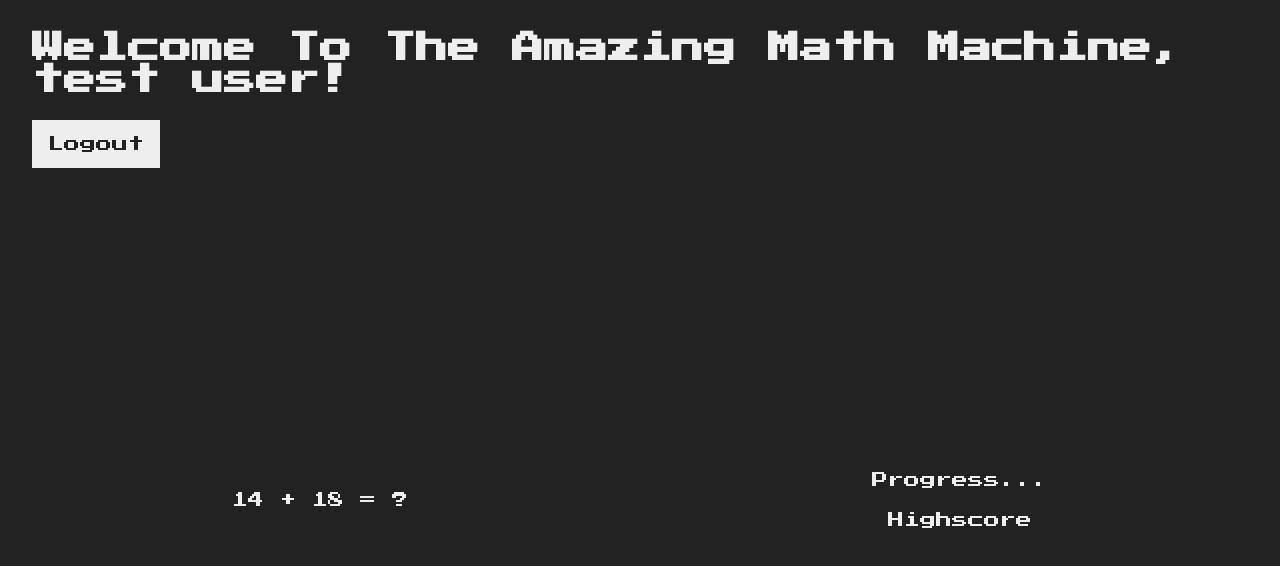
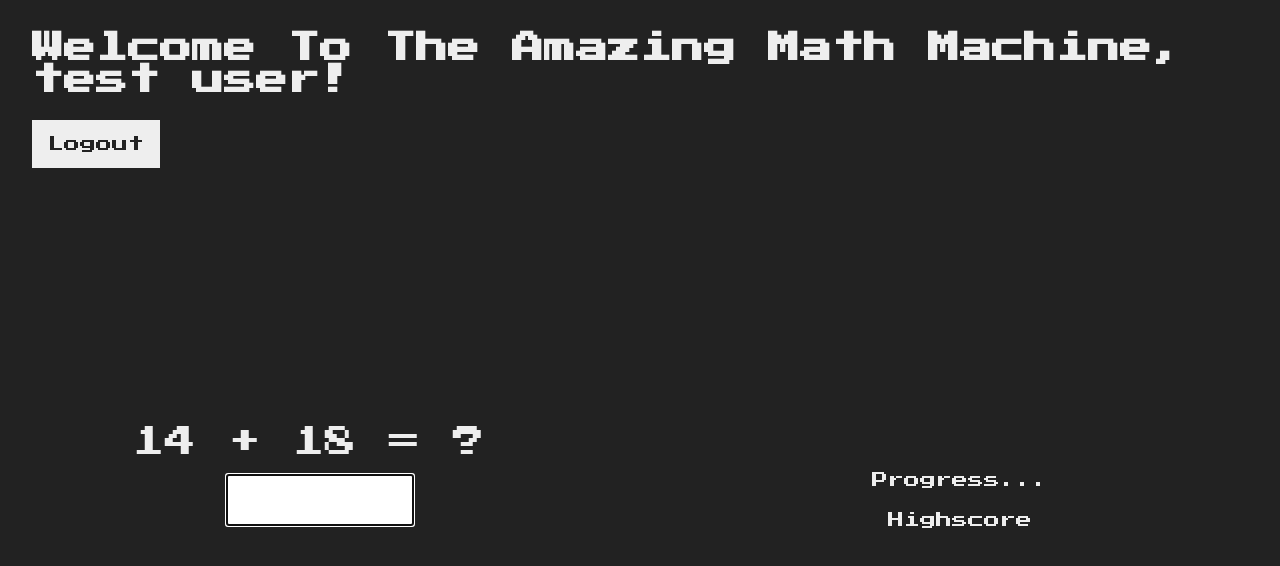
Before and after one commit to jonlld/the-amazing-math-machine, a React (Create React App) app: page / in a window 1280 px wide. Shown: the top 566 px of the page. Built offline with nearby package versions, Linux system fonts and the light colour scheme.

Commit message:
Add input and CSS for quiz

```diff
--- a/src/QuizWindow.tsx
+++ b/src/QuizWindow.tsx
@@ -1,12 +1,17 @@
+import { Fragment } from "react";
+
 interface QuizProps {
   sum: { first: number; second: number };
 }
 
 function QuizWindow({ sum }: QuizProps): JSX.Element {
   return (
-    <p>
-      {sum.first} + {sum.second} = ?
-    </p>
+    <Fragment>
+      <p className="quiz__sum">
+        {sum.first} + {sum.second} = ?
+      </p>
+      <input type="text" className="quiz__input" autoFocus />
+    </Fragment>
   );
 }
 
--- a/src/Start.tsx
+++ b/src/Start.tsx
@@ -17,6 +17,7 @@ function Start({ username, onLogOut }: StartProps): JSX.Element {
     second: 0,
   });
 
+  // runs once after component executed
   useEffect(() => {
     const first = Math.floor(Math.random() * 50 + 1);
     const second = Math.floor(Math.random() * 50 + 1);
--- a/src/index.css
+++ b/src/index.css
@@ -52,9 +52,28 @@ input {
 
 .game-main__sums {
   display: flex;
+  flex-direction: column;
+  align-items: center;
   justify-content: center;
   padding: 8px;
   width: 50%;
+}
+
+.quiz__sum {
+  font-size: 32px;
+  width: 60%;
+  margin-bottom: 16px;
+}
+
+.quiz__input {
+  font-family: inherit;
+  font-size: inherit;
+  text-align: center;
+  display: block;
+  /* height: 32px; */
+  width: 30%;
+  padding: 16px;
+  margin-bottom: 3rem;
 }
 
 .game-main__progress {
```
